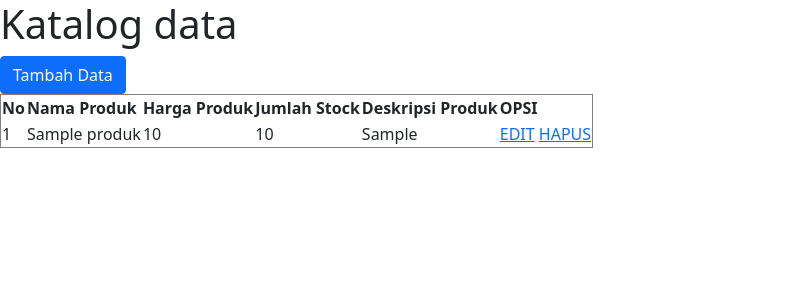
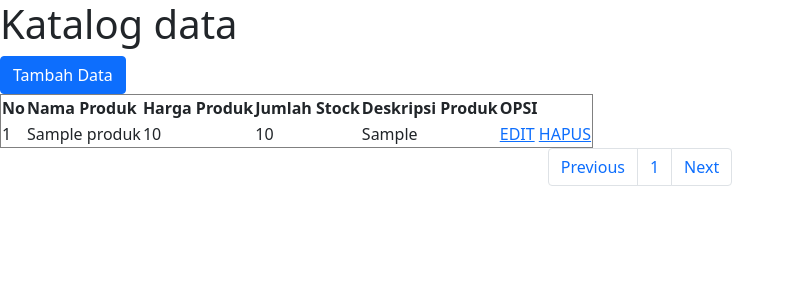
Before and after one commit to Edokur/project-1-new, a PHP site: page /katalog_data.php in a window 1280 px wide. Shown: the top 300 px of the page, without its empty margins (0-795 px from the left). Run offline with PHP 8.4, Linux system fonts and the light colour scheme; tables that the repository leaves empty or names only in its code hold one stand-in row (values such as "Sample post").

Commit message:
membuat page pada katalog data

```diff
--- a/katalog_data.php
+++ b/katalog_data.php
@@ -24,12 +24,22 @@
       </tr>
         <?php
         include "conection_database.php";
-        $no = 1;
-        $data = mysqli_query($con, "SELECT * FROM Produk");
-        while ($x = mysqli_fetch_array($data)) {
+        $batas = 10;
+        $halaman = isset($_GET['halaman'])?(int)$_GET['halaman'] : 1;
+				$halaman_awal = ($halaman>1) ? ($halaman * $batas) - $batas : 0;
+				$previous = $halaman - 1;
+				$next = $halaman + 1;
+
+				$data = mysqli_query($con,"SELECT * FROM produk");
+				$jumlah_data = mysqli_num_rows($data);
+				$total_halaman = ceil($jumlah_data / $batas);
+
+				$data_produk = mysqli_query($con,"SELECT * FROM produk LIMIT $halaman_awal, $batas");
+				$nomor = $halaman_awal+1;
+        while ($x = mysqli_fetch_array($data_produk)) {
       ?>
       <tr>
-        <td><?php echo $no++; ?></td>
+        <td><?php echo $nomor++; ?></td>
         <td><?php echo $x['nama_produk']; ?></td>
         <td><?php echo $x['harga_produk']; ?></td>
         <td><?php echo $x['stock_produk']; ?></td>
@@ -44,7 +54,25 @@
         ?>
     </table>
 
-    <!-- Optional JavaScript; choose one of the two! -->
+    <nav>
+			<ul class="pagination justify-content-center">
+				<li class="page-item">
+					<a class="page-link" <?php if($halaman > 1){ echo "href='?halaman=$Previous'"; } ?>>Previous</a>
+				</li>
+				<?php
+				for($x=1;$x<=$total_halaman;$x++){
+					?>
+					<li class="page-item"><a class="page-link" href="?halaman=<?php echo $x ?>"><?php echo $x; ?></a></li>
+					<?php
+				}
+				?>
+				<li class="page-item">
+					<a  class="page-link" <?php if($halaman < $total_halaman) { echo "href='?halaman=$next'"; } ?>>Next</a>
+				</li>
+			</ul>
+		</nav>
+
+
 
     <!-- Option 1: Bootstrap Bundle with Popper -->
     <script src="https://cdn.jsdelivr.net/npm/bootstrap@5.1.3/dist/js/bootstrap.bundle.min.js" integrity="sha384-ka7Sk0Gln4gmtz2MlQnikT1wXgYsOg+OMhuP+IlRH9sENBO0LRn5q+8nbTov4+1p" crossorigin="anonymous"></script>
```
